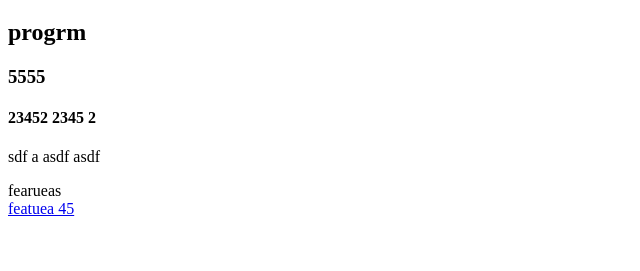
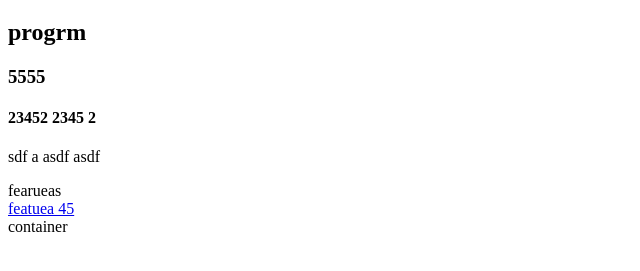
Before and after one commit to ilnurmuha/test4, a plain HTML site: page index.html in a window 1280 px wide. Shown: the part 61-332 px from the top of the page, without its empty margins (0-640 px from the left). Drawn offline with Linux system fonts and the light colour scheme.

Commit message:
feature section

```diff
--- a/index.html
+++ b/index.html
@@ -19,5 +19,7 @@
 	<div>fearueas </div>
 
 	<a href="#">featuea 45</a>
+
+	<section>container</section>
 </body>
 </html>
```
